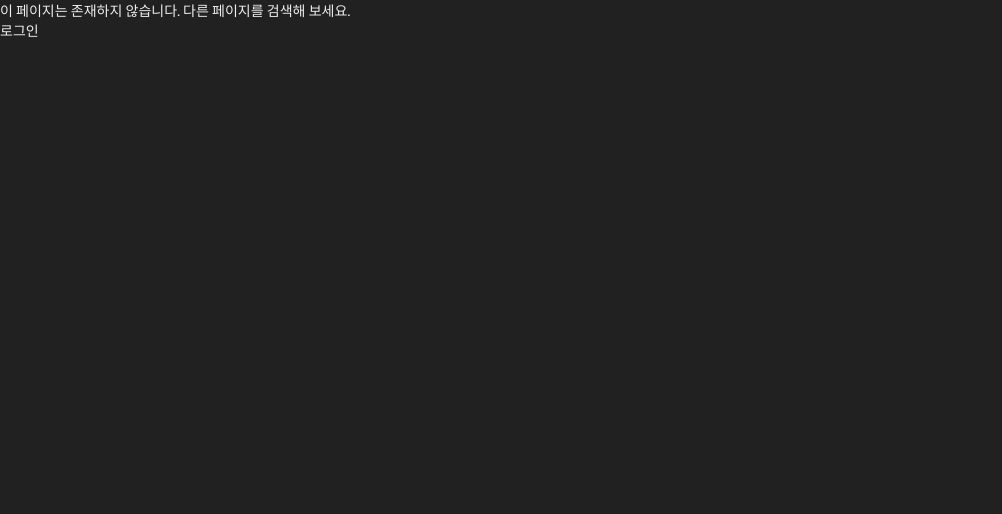
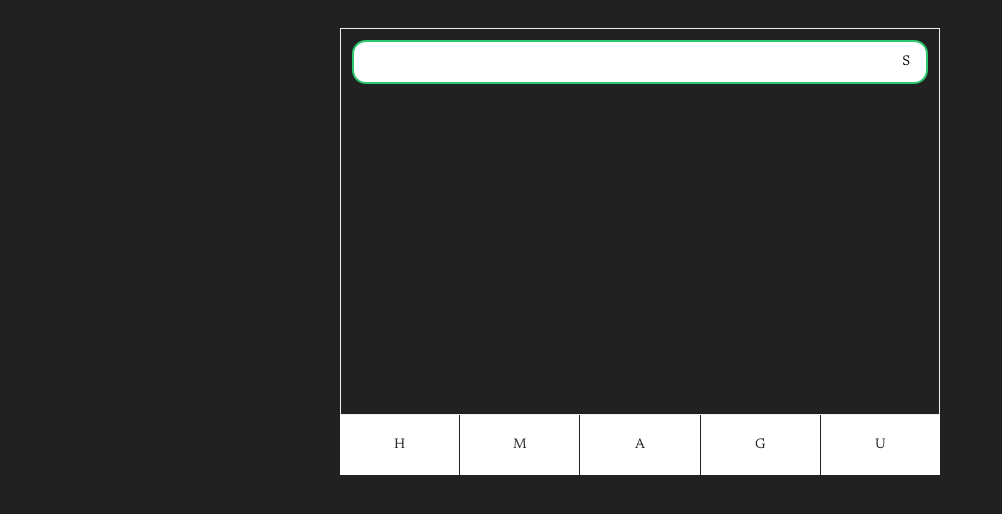
Before and after one commit to dnjswnsthd/Mido_frontend, a Next.js app: page /map in a window 1280 px wide. Before the commit this address had no page. Shown: the top 514 px of the page, without its empty margins (0-1002 px from the left). Built offline with nearby package versions, Linux system fonts and the light colour scheme.

Commit message:
feat : map page layout

```diff
--- a/app/(afterLogin)/_component/NavigationBar.tsx
+++ b/app/(afterLogin)/_component/NavigationBar.tsx
@@ -3,11 +3,11 @@ import style from "./navigationBar.module.scss";
 const NavigationBar = () => {
   return (
     <nav className={style.navigation_bar}>
-      <Link href="/" className={style.navigation_item}>H</Link>
-      <Link href="/" className={style.navigation_item}>M</Link>
-      <Link href="/" className={style.navigation_item}>A</Link>
-      <Link href="/" className={style.navigation_item}>G</Link>
-      <Link href="/" className={style.navigation_item}>U</Link>
+      <Link href="/home" className={style.navigation_item}>H</Link>
+      <Link href="/map" className={style.navigation_item}>M</Link>
+      <Link href="/add" className={style.navigation_item}>A</Link>
+      <Link href="/group" className={style.navigation_item}>G</Link>
+      <Link href="/user" className={style.navigation_item}>U</Link>
     </nav>
   )
 }
--- /dev/null
+++ b/app/(afterLogin)/_component/SearchInput.tsx
@@ -0,0 +1,13 @@
+import { Dispatch, SetStateAction } from "react";
+import style from "./searchInput.module.scss";
+const SearchInput = ({isSearch, onClick}: {isSearch?: boolean, onClick?: Dispatch<SetStateAction<boolean>>}) => {
+  return (
+    <div className={style.search_input_wrap}>
+      <input className={style.search_input}/>
+      {onClick ? <button className={style.search_button} onClick={()=>onClick(!isSearch)}>S</button> : <button className={style.search_button}>S</button>}
+
+    </div>
+  )
+}
+
+export default SearchInput;
--- /dev/null
+++ b/app/(afterLogin)/_component/searchInput.module.scss
@@ -0,0 +1,28 @@
+.search_input_wrap{
+  display:flex;
+  padding:0.7em;
+  border-radius: 1rem;
+  background-color: #fff;
+  border:2px solid #2DC770;
+  .search_input{
+    display:flex;
+    flex-grow:1;
+    justify-content: center;
+    align-items: center;
+    border:none;
+    height:20px;
+    &:focus{
+      outline: none;
+      border:none;
+    }
+  }
+  .search_button{
+    display:flex;
+    justify-content: center;
+    align-items: center;
+    background:none;
+    border:none;
+    width:20px;
+    height:20px;
+  }
+}
--- /dev/null
+++ b/app/(afterLogin)/map/map.module.scss
@@ -0,0 +1,25 @@
+.map_page_container{
+  display:flex;
+  justify-content: space-between;
+  flex:1;
+  flex-direction: column;
+  border: 1px solid #eee;
+
+  .map_content{
+    display:flex;
+    flex-direction: column;
+    justify-content: space-between;
+    height:inherit;
+    padding: 0.8rem;
+  }
+  .show_search_list{
+    display:flex;
+    height:40px;
+    border-radius: 5px 5px 0 0;
+    border: 1px solid #2DC770;
+    background-color: #fff;
+    align-items: center;
+    padding:0.8rem;
+    color:#212121;
+  }
+}
--- /dev/null
+++ b/app/(afterLogin)/map/page.tsx
@@ -0,0 +1,21 @@
+"use client";
+
+import { useState } from "react";
+import SearchInput from "../_component/SearchInput";
+import style from "./map.module.scss";
+import Link from "next/link";
+const MapPage = () => {
+  const [isSearch, setIsSearch] = useState(false);
+
+  return (
+    <div className={style.map_page_container}>
+      <div className={style.map_content}>
+        <SearchInput isSearch={isSearch} onClick={setIsSearch}/>
+      </div>
+      {isSearch
+        && (<Link href="/map/search" className={style.show_search_list}>목록보기</Link>)}
+    </div>
+  )
+}
+
+export default MapPage;
--- a/app/(afterLogin)/page.module.scss
+++ b/app/(afterLogin)/page.module.scss
@@ -1,7 +1,6 @@
 .layout_container {
   display:flex;
   justify-content: center;
-  align-items: center;
   padding: 2rem 0 0 0;
   width:100dvw;
   min-height:100dvh;
```
Also changed, not shown: app/(afterLogin)/map/search/page.tsx (added, +17 -0 lines).
